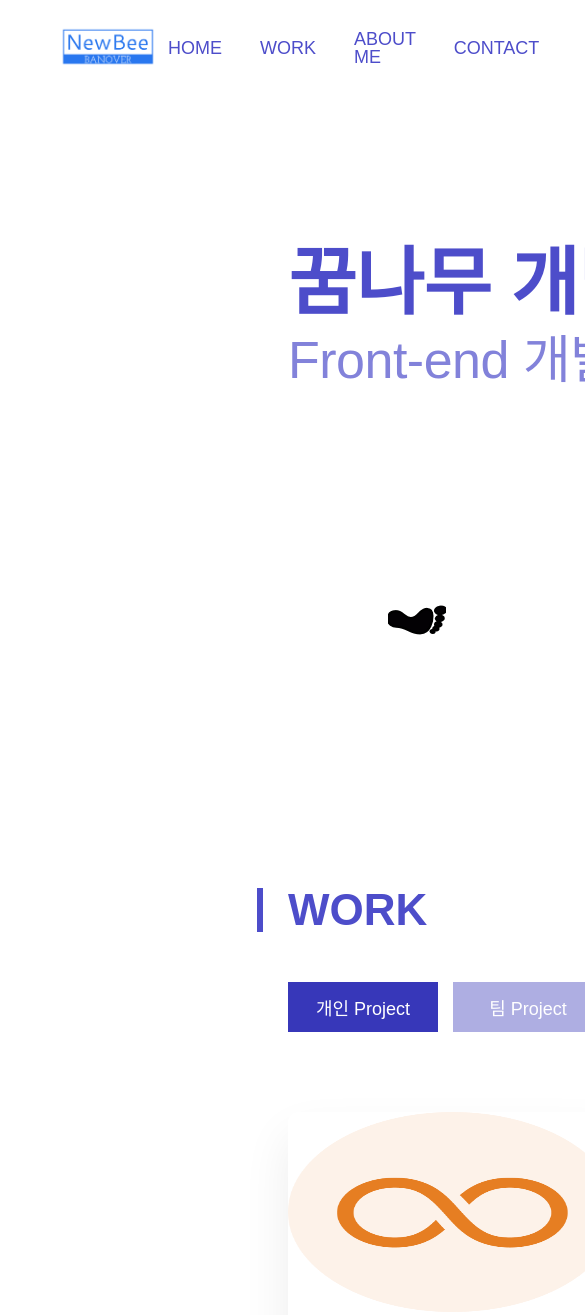
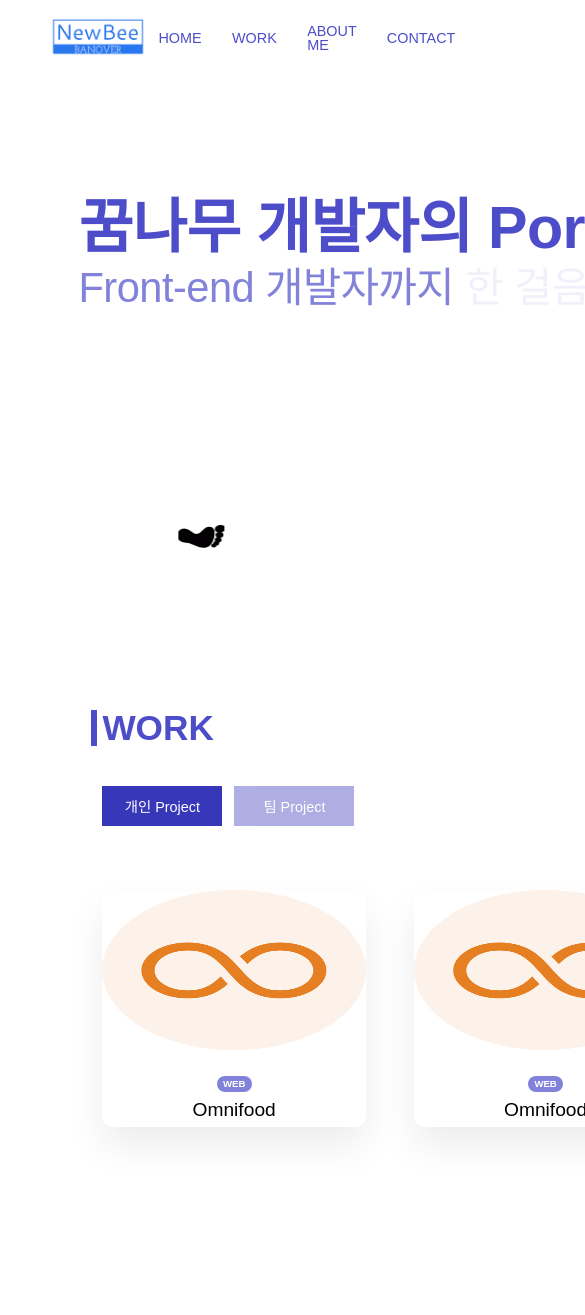
Before and after one commit to banover/Portfolio-Project, a plain HTML site: page index.html in a window 390 px wide. Shown: the top 1315 px of the page, 585 px wide, since content can reach past the window. Drawn offline with Linux system fonts and the light colour scheme; a web font is replaced by a local one.

Commit message:
responsive design 944px까지 적용

```diff
--- /dev/null
+++ b/css/queries.css
@@ -0,0 +1,89 @@
+/**************************/
+/* BELOW 1300px (Smaller desktops) */
+/**************************/
+
+@media (max-width: 81.25em) {
+  .section-home {
+    padding: 9.6rem 15.2rem 26.8rem 15.2rem;
+  }
+
+  .section-about {
+    padding: 0rem 15.2rem 26.8rem 15.2rem;
+  }
+}
+
+/**************************/
+/* BELOW 1200px (Landscape Tablets) */
+/**************************/
+
+@media (max-width: 75em) {
+  .section-home {
+    padding: 9.6rem 9.2rem 26.8rem 9.2rem;
+  }
+
+  .section-work {
+    padding: 0rem 9.2rem 26.8rem 9.2rem;
+  }
+
+  .section-about {
+    padding: 0rem 9.2rem 26.8rem 9.2rem;
+  }
+}
+
+/**************************/
+/* BELOW 1044px */
+/**************************/
+
+@media (max-width: 65.25em) {
+  html {
+    /* 9px / 16px  */
+    font-size: 56.25%;
+  }
+
+  .section-home {
+    padding: 9.6rem 3.2rem 26.8rem 3.2rem;
+  }
+
+  /* .home-text-box {
+    font-size: 4.2rem;
+  } */
+
+  .section-work {
+    padding: 0rem 7.2rem 26.8rem 7.2rem;
+  }
+
+  .section-about {
+    padding: 0rem 2.2rem 26.8rem 2.2rem;
+  }
+}
+
+/**************************/
+/* BELOW 944px (Tablets) */
+/**************************/
+
+@media (max-width: 59em) {
+  html {
+    /* 9px / 16px  */
+    font-size: 50%;
+  }
+
+  .section-home {
+    padding: 9.6rem 0.2rem 26.8rem 0.2rem;
+  }
+
+  .section-work {
+    padding: 0rem 3.2rem 26.8rem 3.2rem;
+  }
+
+  .section-about {
+    padding: 0rem 2.2rem 26.8rem 2.2rem;
+  }
+}
+
+/**************************/
+/* BELOW 704px (Smaller tablets) */
+/**************************/
+
+/**************************/
+/* BELOW 544px (Phones) */
+/**************************/
--- a/css/style.css
+++ b/css/style.css
@@ -56,22 +56,18 @@ body {
 header {
   display: flex;
   justify-content: space-between;
-  /* justify-content: s; */
   align-items: center;
-  /* background-color: ; */
 
   height: 9.6rem;
   padding: 0 4.8rem;
+  /* position: relative; */
 
-  /* position: relative; */
-  /* position: fixed; */
-  /* top: 0; */
+  /* width: 100%; */
 }
 
 .logo {
   width: 120px;
   height: 90px;
-  /* stroke: red; */
 }
 
 /* NAVIGATION */
@@ -96,6 +92,7 @@ header {
   font-weight: 500;
   /* font-size: 2rem; */
   font-size: 1.8rem;
+  transition: all 0.3s;
 }
 
 .main-nav-link:hover,
@@ -178,8 +175,8 @@ header {
 }
 
 .foot {
-  width: 58px;
-  height: 58px;
+  width: 5.8rem;
+  height: 5.8rem;
   position: absolute;
   display: block;
   opacity: 0;
--- a/index.html
+++ b/index.html
@@ -18,6 +18,7 @@
     />
 
     <link rel="stylesheet" href="css/style.css" />
+    <link rel="stylesheet" href="css/queries.css" />
     <script defer src="js/script.js"></script>
 
     <title>Soo's Portfolio</title>
```
